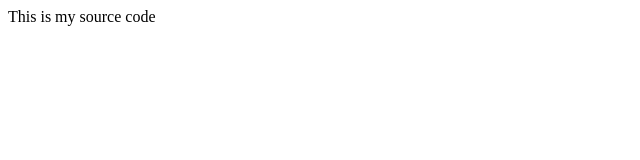
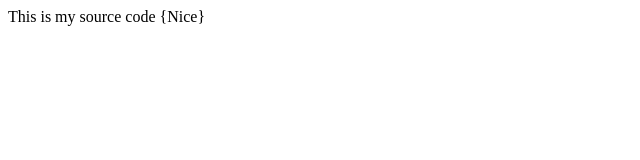
Before and after one commit to sukhman0345/Git-Tutorial, a plain HTML site: page src/index.html in a window 1280 px wide. Shown: the full height of the page, 0-640 px from the left. Drawn offline with Linux system fonts and the light colour scheme.

Commit message:
Modified Files

```diff
--- a/src/index.html
+++ b/src/index.html
@@ -6,6 +6,6 @@
   <title>Source Code</title>
 </head>
 <body>
-  This is my source code
+  This is my source code {Nice}
 </body>
 </html>
```
Also changed, not shown: Text Files/5.txt, Text Files/sunny.txt.
